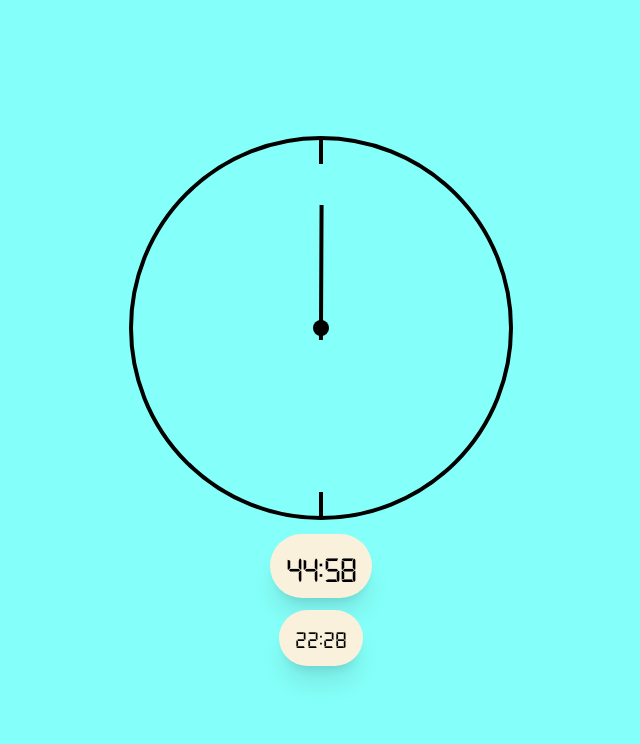
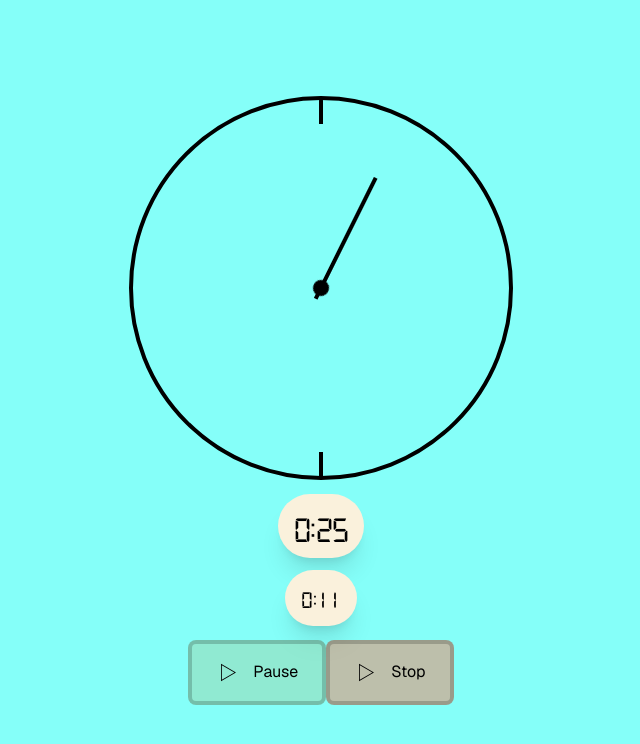
Before and after one commit to rodrigos1233/time-control, a Next.js app: page / in a window 1280 px wide. Both pictures are taken after a click on the button "Start". Shown: the top 744 px of the page, without its empty margins (319-959 px from the left). Built offline with nearby package versions, Linux system fonts and the light colour scheme.

Commit message:
implement pause and stop buttons

```diff
--- a/src/app/components/clock/Clock.tsx
+++ b/src/app/components/clock/Clock.tsx
@@ -14,24 +14,49 @@ type selectorProps = {
     isFinished: boolean;
     handleRestart: () => void;
     setIsInProgress: (isInProgress: boolean) => void;
+    isPaused: boolean;
+    finishTime: Date;
 }
 
-export default function Clock({fullRoundDuration, subdivisions, startTime, isFinished, handleRestart, setIsInProgress}: selectorProps) {
+export default function Clock({fullRoundDuration, subdivisions, startTime, isFinished, handleRestart, setIsInProgress, isPaused, finishTime}: selectorProps) {
     const [currentTime, setCurrentTime] = useState(new Date());
+    const [pausedDuration, setPausedDuration] = useState(0);
+    const [pausedAt, setPausedAt] = useState<number | null>(null);
     const t = useTranslations();
 
     useEffect(() => {
-        const interval = setInterval(() => {
-            setCurrentTime(new Date());
-        }, 1000);
+        let interval: NodeJS.Timeout | null = null;
+
+        if (isPaused) {
+            setPausedAt(new Date().getTime());
+        }
+
+        if (!isPaused) {
+            interval = setInterval(() => {
+                setCurrentTime(new Date());
+            }, 1000);
+
+            if (pausedAt) {
+                setPausedDuration(pausedDuration + new Date().getTime() - pausedAt);
+                setPausedAt(null);
+            }
+        }
 
         return () => {
-            clearInterval(interval);
+            if (interval) {
+                clearInterval(interval);
+            }
         };
-    }, []);
+    }, [isPaused]);
 
-    const timePassed = currentTime.getTime() - startTime.getTime();
-    const timeRemaining = fullRoundDuration - timePassed;
+    useEffect(() => {
+        setPausedAt(null);
+        setPausedDuration(0);
+    }, [isFinished])
+
+
+    const timePassed = currentTime.getTime() - startTime.getTime() - pausedDuration;
+    const timeRemaining = finishTime.getTime() - currentTime.getTime();
     const timePerSubdivision = fullRoundDuration / subdivisions;
     const remainingTimePerSubdivision = timePerSubdivision - (timePassed % timePerSubdivision);
 
--- a/src/app/components/time-control/LengthSelector.tsx
+++ b/src/app/components/time-control/LengthSelector.tsx
@@ -1,7 +1,7 @@
 import Selector from "@/app/components/selector/Selector";
 import { useLengthText } from "@/app/hooks/useLengthText";
 
-export const lengthOptions: number[] = [45, 30, 60, 15];
+export const lengthOptions: number[] = [0.45, 30, 60, 0.15];
 
 type LengthSelectorProps = {
     selectedLengthOption: number;
--- /dev/null
+++ b/src/app/components/time-control/PauseStopButtons.tsx
@@ -0,0 +1,34 @@
+import Button from "@/app/components/button/Button";
+import Play from "@/app/assets/svg/play.svg";
+import { useTranslations } from "next-intl";
+
+type PauseStopButtonsProps = {
+    isPaused: boolean;
+    handlePause: () => void;
+    handleResume: () => void;
+    handleStop: () => void;
+};
+
+export default function PauseStopButtons({ handlePause, handleResume, handleStop, isPaused }: PauseStopButtonsProps) {
+    const t = useTranslations();
+    return (
+        <div className={"flex"}>
+            {isPaused ? (
+                <Button onClick={handleResume} buttonType={"primary"}  className="flex items-center gap-3 justify-center">
+                    <Play width={25} height={25} />
+                    {t("resumeButton")}
+                </Button>
+            ) : (
+                <Button onClick={handlePause} buttonType={"secondary"} className="flex items-center gap-3 justify-center">
+                    <Play width={25} height={25} />
+                    {t("pauseButton")}
+                </Button>
+            )}
+
+            <Button onClick={handleStop} buttonType={"secondary"} color={"red"} className="flex items-center gap-3 justify-center">
+                <Play width={25} height={25} />
+                {t("stopButton")}
+            </Button>
+        </div>
+    );
+}
--- a/src/app/components/time-control/TimeControl.tsx
+++ b/src/app/components/time-control/TimeControl.tsx
@@ -2,21 +2,23 @@
 import { useState, useEffect } from "react";
 import TimerDisplay from "@/app/components/time-control/TimerDisplay";
 import StartButton from "@/app/components/time-control/StartButton";
-import SubdivisionSelector, {subdivisionOptions} from "@/app/components/time-control/SubdivisionSelector";
-import LengthSelector, {lengthOptions} from "@/app/components/time-control/LengthSelector";
+import SubdivisionSelector, { subdivisionOptions } from "@/app/components/time-control/SubdivisionSelector";
+import LengthSelector, { lengthOptions } from "@/app/components/time-control/LengthSelector";
 
 export default function TimeControl() {
-    const [selectedLengthOption, setSelectedLengthOption] = useState(0)
-    const [selectedSubdivisionsOption, setSelectedSubdivisionsOption] = useState(0)
-    const [isInProgress, setIsInProgress] = useState(false)
+    const [selectedLengthOption, setSelectedLengthOption] = useState(0);
+    const [selectedSubdivisionsOption, setSelectedSubdivisionsOption] = useState(0);
+    const [isInProgress, setIsInProgress] = useState(false);
     const [currentSubdivision, setCurrentSubdivision] = useState(0);
     const [currentTime, setCurrentTime] = useState(new Date());
     const [isFinished, setIsFinished] = useState(false);
     const [selectedColors, setSelectedColors] = useState([0,1,2,3,4]);
+    const [subdivisionTimes, setSubdivisionTimes] = useState<number[]>([]);
+    const [isPaused, setIsPaused] = useState(false);
+    const [pausedAt, setPausedAt] = useState<number | null>(null);
 
     useEffect(() => {
         let wakeLock: WakeLockSentinel | null = null;
-
         const requestWakeLock = async () => {
             try {
                 if ("wakeLock" in navigator) {
@@ -29,17 +31,9 @@ export default function TimeControl() {
                 console.error("Wake Lock request failed:", err);
             }
         };
-
-        if (isInProgress) {
-            requestWakeLock();
-        }
-
+        if (isInProgress) requestWakeLock();
         return () => {
-            if (wakeLock) {
-                wakeLock.release().then(() => {
-                    console.log("Wake Lock has been released");
-                });
-            }
+            if (wakeLock) wakeLock.release().then(() => console.log("Wake Lock has been released"));
         };
     }, [isInProgress]);
 
@@ -62,50 +56,99 @@ export default function TimeControl() {
     }
 
     useEffect(() => {
-        const randomColors = selectRandomColors(selectedSubdivisionsOption)
-        setSelectedColors(randomColors);
+        setSelectedColors(selectRandomColors(selectedSubdivisionsOption));
+    }, [selectedSubdivisionsOption, isFinished]);
 
-    }, [selectedSubdivisionsOption, isFinished])
-
-    const currentColor = `#${window.matchMedia('(prefers-color-scheme: dark)').matches ? colors[selectedColors[currentSubdivision]].dark : colors[selectedColors[currentSubdivision]].light}`;
-
+    const safeIndex = Math.min(currentSubdivision, selectedColors.length - 1);
+    const currentColor = `#${window.matchMedia('(prefers-color-scheme: dark)').matches ? colors[selectedColors[safeIndex]].dark : colors[selectedColors[safeIndex]].light}`;
     const subdivisions = subdivisionOptions[selectedSubdivisionsOption];
     const length = lengthOptions[selectedLengthOption];
+    const subdivisionDuration = (length * 1000 * 60) / subdivisions;
+
+    function handlePause() {
+        setPausedAt(Date.now());
+        setIsPaused(true);
+    }
+
+    function handleResume() {
+        if (pausedAt === null) return;
+        const now = Date.now();
+        const timePaused = now - pausedAt;
+        setSubdivisionTimes(prev => prev.map(time => time + timePaused));
+        setPausedAt(null);
+        setIsPaused(false);
+    }
+
+    function handleStop() {
+        setIsInProgress(false);
+        setIsFinished(false);
+        setPausedAt(null);
+        setCurrentSubdivision(0);
+        setSubdivisionTimes([]);
+    }
 
     function handleStart() {
+        if (pausedAt !== null) {
+            handleResume();
+            return;
+        }
+        const now = Date.now();
         setIsInProgress(true);
         setIsFinished(false);
         setCurrentTime(new Date());
+        setCurrentSubdivision(0);
+        setSubdivisionTimes(Array.from({ length: subdivisions }, (_, i) => now + subdivisionDuration * (i + 1)));
+    }
 
-        setCurrentSubdivision(0);
+    let lastPlayedSubdivision = -1;
 
-        let current = 0;
+    function playCricketSound() {
+        const cricketSound = document.getElementById("cricket_sound") as HTMLAudioElement | null;
+        if (cricketSound) {
+            cricketSound.pause();
+            cricketSound.currentTime = 0;
+            cricketSound.play().then(() => {
+            }).catch(err => console.error("Error playing cricket sound:", err));
+        } else {
+            console.error("Cricket sound element not found");
+        }
+    }
+
+    function playBellSound() {
+        const bellSound = document.getElementById("bell_sound") as HTMLAudioElement | null;
+        if (bellSound) {
+            bellSound.currentTime = 0;
+            bellSound.play();
+        }
+    }
+
+    useEffect(() => {
+        if (!isInProgress || subdivisionTimes.length === 0) return;
+        if (isPaused) return;
         const interval = setInterval(() => {
-            current += 1;
+            const now = Date.now();
+            const newSubdivision = subdivisionTimes.findIndex(time => now < time);
 
-            if (current < subdivisions) {
-                const cricketSound = document.getElementById("cricket_sound") as HTMLAudioElement;
-                if (cricketSound) {
-                    cricketSound.currentTime = 0;
-                    cricketSound.play();
+            if (newSubdivision !== currentSubdivision && newSubdivision >= 0 && newSubdivision < subdivisions) {
+                setCurrentSubdivision(newSubdivision); // Update state first
+                if (newSubdivision !== lastPlayedSubdivision) {
+                    playCricketSound(); // Play sound only when subdivision changes
+                    lastPlayedSubdivision = newSubdivision;
                 }
             }
 
-            setCurrentSubdivision(current);
-
-            if (current >= subdivisions) {
-                clearInterval(interval);
+            if (newSubdivision === subdivisions || newSubdivision === -1) {
+                playBellSound();
                 setCurrentSubdivision(0);
                 setIsFinished(true);
+                setSubdivisionTimes([]);
+                clearInterval(interval);
+            }
+        }, 100);
 
-                const bellSound = document.getElementById("bell_sound") as HTMLAudioElement;
-                if (bellSound) {
-                    bellSound.currentTime = 0;
-                    bellSound.play();
-                }
-            }
-        }, length * 1000 * 60 / subdivisions);
-    }
+
+        return () => clearInterval(interval);
+    }, [isInProgress, subdivisionTimes, isPaused]);
 
     return (
         <div className="flex flex-col gap-4 w-full justify-center">
@@ -118,16 +161,20 @@ export default function TimeControl() {
             )}
             {isInProgress && (
                 <TimerDisplay
+                    startTime={currentTime}
+                    isPaused={isPaused}
+                    handlePause={handlePause}
+                    handleResume={handleResume}
+                    handleStop={handleStop}
                     isFinished={isFinished}
                     currentColor={currentColor}
                     selectedLengthOption={selectedLengthOption}
                     selectedSubdivisionsOption={selectedSubdivisionsOption}
-                    currentTime={currentTime}
                     handleStart={handleStart}
                     setIsInProgress={setIsInProgress}
+                    finishTime={new Date(subdivisionTimes[subdivisions - 1])}
                 />
-                )
-            }
+            )}
             <audio id="bell_sound" src="/bell.mp3"/>
             <audio id="cricket_sound" src="/cricket.mp3"/>
         </div>
--- a/src/app/components/time-control/TimerDisplay.tsx
+++ b/src/app/components/time-control/TimerDisplay.tsx
@@ -1,18 +1,24 @@
 import Clock from "@/app/components/clock/Clock";
 import { subdivisionOptions } from "@/app/components/time-control/SubdivisionSelector";
 import { lengthOptions } from "@/app/components/time-control/LengthSelector";
+import PauseStopButtons from "@/app/components/time-control/PauseStopButtons";
 
 type TimerDisplayProps = {
     isFinished: boolean;
     currentColor: string;
     selectedLengthOption: number;
     selectedSubdivisionsOption: number;
-    currentTime: Date;
+    startTime: Date;
     handleStart: () => void;
     setIsInProgress: (isInProgress: boolean) => void;
+    isPaused: boolean;
+    handlePause: () => void;
+    handleResume: () => void;
+    handleStop: () => void;
+    finishTime: Date;
 }
 
-export default function TimerDisplay({ isFinished, currentColor, selectedLengthOption, selectedSubdivisionsOption, currentTime, handleStart, setIsInProgress }: TimerDisplayProps) {
+export default function TimerDisplay({ finishTime, isFinished, currentColor, selectedLengthOption, selectedSubdivisionsOption, startTime, handleStart, setIsInProgress, handlePause, handleResume, handleStop, isPaused }: TimerDisplayProps) {
     const subdivisions = subdivisionOptions[selectedSubdivisionsOption]
     const lengthInMinutes = lengthOptions[selectedLengthOption]
 
@@ -24,11 +30,16 @@ export default function TimerDisplay({ isFinished, currentColor, selectedLengthO
             <Clock
                 fullRoundDuration={lengthInMinutes * 1000 * 60}
                 subdivisions={subdivisions}
-                startTime={currentTime}
+                startTime={startTime}
                 isFinished={isFinished}
                 handleRestart={handleStart}
                 setIsInProgress={setIsInProgress}
+                isPaused={isPaused}
+                finishTime={finishTime}
             />
+            {!isFinished && (
+                <PauseStopButtons isPaused={isPaused} handlePause={handlePause} handleResume={handleResume} handleStop={handleStop} />
+            )}
         </div>
     );
 }
--- a/src/messages/en.json
+++ b/src/messages/en.json
@@ -31,5 +31,8 @@
   },
   "startButton": "Start",
   "restartButton": "Restart",
-  "backButton": "Back"
+  "backButton": "Back",
+  "pauseButton": "Pause",
+  "resumeButton": "Resume",
+  "stopButton": "Stop"
 }
--- a/src/messages/fr.json
+++ b/src/messages/fr.json
@@ -26,6 +26,9 @@
     "both": "{minutes}min {seconds}s"
   },
   "startButton": "Démarrer",
-  "restartButton": "Redémarrer",
-  "backButton": "Retour"
+  "restartButton": "Recommencer",
+  "backButton": "Retour",
+  "pauseButton": "Pause",
+  "resumeButton": "Redémarrer",
+  "stopButton": "Arrêter"
 }
```
